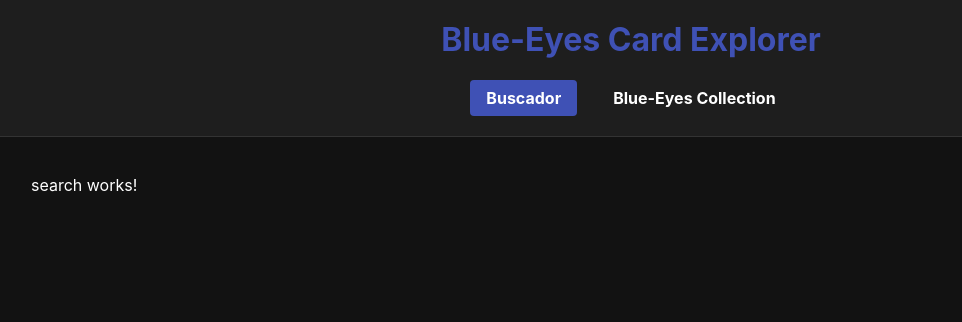
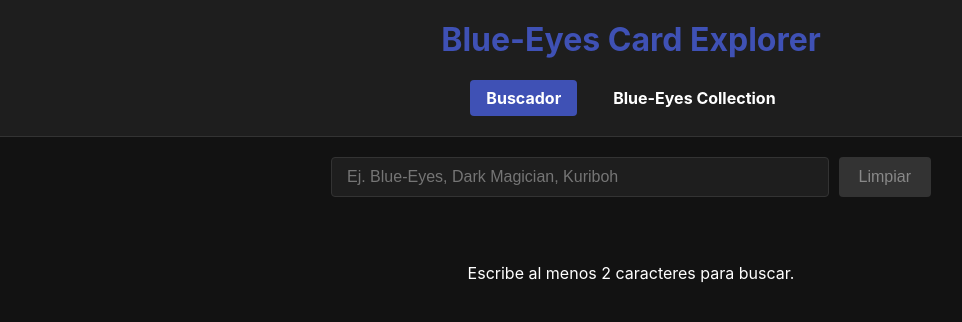
Before and after one commit to juliocatzin020802-ctrl/ExamenYugioh_JulioCatzin, an Angular app: page / in a window 1280 px wide. Shown: the top 322 px of the page, without its empty margins (9-971 px from the left). Built offline with nearby package versions, Linux system fonts and the light colour scheme.

Commit message:
feat: buscador con debounce, distinctUntilChanged y switchMap

```diff
--- a/src/app/components/search/search.component.css
+++ b/src/app/components/search/search.component.css
@@ -0,0 +1,65 @@
+.search-container {
+  margin-bottom: 2rem;
+}
+
+.sr-only {
+  position: absolute;
+  width: 1px;
+  height: 1px;
+  padding: 0;
+  margin: -1px;
+  overflow: hidden;
+  clip: rect(0, 0, 0, 0);
+  border: 0;
+}
+
+.search-input-group {
+  display: flex;
+  gap: 10px;
+  max-width: 600px;
+  margin: 0 auto;
+}
+
+.search-input-group input {
+  flex: 1;
+  padding: 10px 15px;
+  font-size: 1rem;
+  border: 1px solid var(--border-color);
+  border-radius: 4px;
+  background-color: var(--card-bg);
+  color: var(--text-color);
+}
+
+.search-input-group input:focus {
+  outline: none;
+  border-color: var(--primary-color);
+}
+
+.search-input-group button {
+  padding: 10px 20px;
+  font-size: 1rem;
+  background-color: var(--primary-color);
+  color: white;
+  border: none;
+  border-radius: 4px;
+  cursor: pointer;
+  transition: opacity 0.3s;
+}
+
+.search-input-group button:hover:not(:disabled) {
+  opacity: 0.9;
+}
+
+.search-input-group button:disabled {
+  background-color: var(--border-color);
+  color: #888;
+  cursor: not-allowed;
+}
+
+.simple-card {
+  background-color: var(--card-bg);
+  border: 1px solid var(--border-color);
+  border-radius: 8px;
+  padding: 15px;
+  text-align: center;
+}
--- a/src/app/components/search/search.component.html
+++ b/src/app/components/search/search.component.html
@@ -1 +1,31 @@
-<p>search works!</p>
+<div class="search-container">
+  <label for="searchInput" class="sr-only">Buscar carta</label>
+  <div class="search-input-group">
+    <input
+      id="searchInput"
+      type="text"
+      [formControl]="searchControl"
+      placeholder="Ej. Blue-Eyes, Dark Magician, Kuriboh"
+      autocomplete="off"
+    />
+    <button (click)="clear()" [disabled]="!searchControl.value">Limpiar</button>
+  </div>
+</div>
+
+@if (results$ | async; as state) {
+  @if (state.status === 'success') {
+    <div class="card-grid">
+      @for (card of state.data; track card.id) {
+        <div class="simple-card">
+          <p>{{ card.name }}</p>
+        </div>
+      }
+    </div>
+  } @else {
+    <app-status-message
+      [state]="state"
+      idleText="Escribe al menos 2 caracteres para buscar."
+      (retry)="onRetry()">
+    </app-status-message>
+  }
+}
--- a/src/app/components/search/search.component.ts
+++ b/src/app/components/search/search.component.ts
@@ -1,9 +1,56 @@
-import { Component } from '@angular/core';
+import { Component, inject } from '@angular/core';
+import { CommonModule } from '@angular/common';
+import { FormControl, ReactiveFormsModule } from '@angular/forms';
+import { Observable, Subject, merge, of } from 'rxjs';
+import {
+  debounceTime,
+  distinctUntilChanged,
+  switchMap,
+  map,
+  startWith,
+} from 'rxjs/operators';
+import { YugiohService } from '../../services/yugioh.service';
+import { ViewState } from '../../models/view-state.model';
+import { YgoCard } from '../../models/card.model';
+import { toViewState } from '../../utils/view-state.operator';
+import { StatusMessageComponent } from '../status-message/status-message.component';
 
 @Component({
   selector: 'app-search',
-  imports: [],
+  standalone: true,
+  imports: [ReactiveFormsModule, CommonModule, StatusMessageComponent],
   templateUrl: './search.component.html',
-  styleUrl: './search.component.css',
+  styleUrl: './search.component.css'
 })
-export class SearchComponent {}
+export class SearchComponent {
+  private readonly yugioh = inject(YugiohService);
+
+  searchControl = new FormControl<string>('', { nonNullable: true });
+  private readonly retry$ = new Subject<void>();
+
+  results$: Observable<ViewState<YgoCard[]>> = merge(
+    this.searchControl.valueChanges.pipe(
+      startWith(this.searchControl.value),
+      map(v => v.trim()),
+      debounceTime(400),
+      distinctUntilChanged()
+    ),
+    this.retry$.pipe(
+      map(() => this.searchControl.value.trim())
+    )
+  ).pipe(
+    switchMap(term =>
+      term.length < 2
+        ? of<ViewState<YgoCard[]>>({ status: 'idle' })
+        : this.yugioh.searchByName(term).pipe(toViewState<YgoCard[]>())
+    )
+  );
+
+  clear(): void {
+    this.searchControl.setValue('');
+  }
+
+  onRetry(): void {
+    this.retry$.next();
+  }
+}
```
